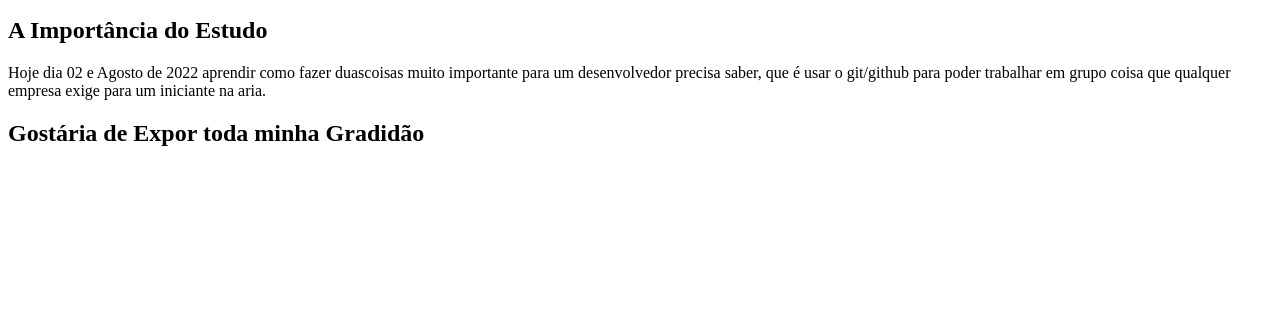
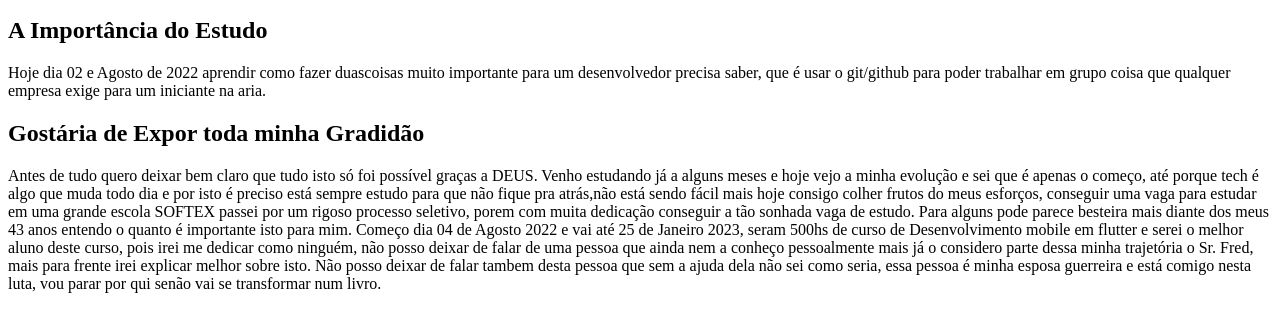
Before and after one commit to Valter-Jose-Jr/aplicando_aula, a plain HTML site: page index.html in a window 1280 px wide. Shown: the part 101-432 px from the top of the page. Drawn offline with Linux system fonts and the light colour scheme.

Commit message:
feito  conteúdo
criei um conteúdo pessoal.

```diff
--- a/index.html
+++ b/index.html
@@ -18,7 +18,8 @@
         </article>
         <article>
             <h2>Gostária de Expor toda minha Gradidão</h2>
-            <p></p>
+            <p>Antes de tudo quero deixar bem claro que tudo isto só foi possível graças a DEUS.
+                Venho estudando já a alguns meses e hoje vejo a minha evolução e sei que é apenas o começo, até porque tech é algo que muda todo dia e por isto é preciso está sempre estudo para que não fique pra atrás,não está sendo fácil mais hoje consigo colher frutos do meus esforços, conseguir uma vaga para estudar em uma grande escola SOFTEX passei por um rigoso processo seletivo, porem com muita dedicação conseguir a tão sonhada vaga de estudo. Para alguns pode parece besteira mais diante dos meus 43 anos entendo o quanto é importante isto para mim. Começo dia 04 de Agosto 2022 e vai até 25 de Janeiro 2023, seram 500hs de curso de Desenvolvimento mobile em flutter e serei o melhor aluno deste curso, pois irei me dedicar como ninguém, não posso deixar de falar de uma pessoa que ainda nem  a conheço pessoalmente mais já o considero parte dessa minha trajetória o Sr. Fred, mais para frente irei explicar melhor sobre isto. Não posso deixar de falar tambem desta  pessoa que sem a ajuda dela não sei como seria, essa pessoa é minha esposa guerreira e está comigo nesta luta, vou parar por qui senão vai se transformar num livro.</p>
         </article>
     </main>
 </body>
```
